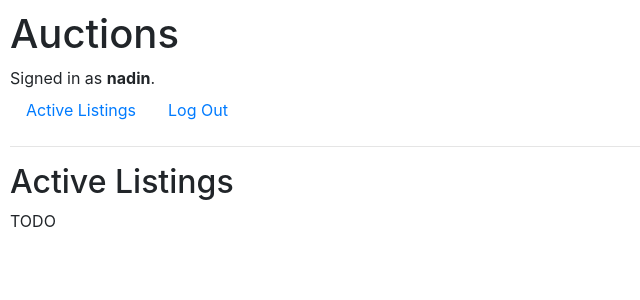
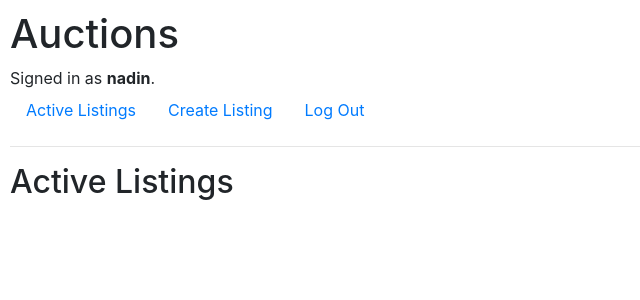
Before and after one commit to NadinKovaliova/Web50, a Django app: page / in a window 1280 px wide. Shown: the top 300 px of the page, without its empty margins (0-640 px from the left). Run offline with Django 3.2, Linux system fonts and the light colour scheme; a user stored in the database is signed in; data that the repository does not hold is empty; some libraries are stand-ins or nearby versions.

Commit message:
26/1 - 2

```diff
--- a/commerce/auctions/models.py
+++ b/commerce/auctions/models.py
@@ -4,8 +4,13 @@ from django.db import models
 
 class User(AbstractUser):
     pass
+
+
 class Category(models.Model):
     categoryName = models.CharField(max_length=50)
+
+    def __str__(self):
+        return self.categoryName
 
 class AuctionListing(models.Model):
     title = models.CharField(max_length=100)
@@ -20,7 +25,13 @@ class AuctionListing(models.Model):
     def __str__(self):
         return self.title
 
+    def current_price(self):
+        highest_bid = self.bids.order_by('-amount').first()
+        return highest_bid.amount if highest_bid else self.start_bid
 
+    def highest_bidder(self):
+        highest_bid = self.bids.order_by('-amount').first()
+        return highest_bid.bidder if highest_bid else None
 
 
 class Bid(models.Model):
@@ -41,3 +52,7 @@ class Comment(models.Model) :
 
     def __str__(self):
         return f"{self.author} commented on {self.listing.title}"
+
+class Watchlist(models.Model):
+    user = models.ForeignKey(User, on_delete=models.CASCADE, related_name="watchlist")
+    listing = models.ForeignKey(AuctionListing, on_delete=models.CASCADE, related_name="watchlist")
--- a/commerce/auctions/templates/auctions/index.html
+++ b/commerce/auctions/templates/auctions/index.html
@@ -2,6 +2,39 @@
 
 {% block body %}
     <h2>Active Listings</h2>
+    <div class="listing-container">
+        {% for listing in listings %}
+        <div class="listing-card">
+            <h3>{{ listing.title }}</h3>
+            <p>{{ listing.description }}</p>
+            <p><strong>Current Price:</strong> ${{ listing.current_price }}</p>
+            {% if listing.image_url %}
+            <img src="{{ listing.image_url }}" alt="{{ listing.title }}" class="lising-image">
+            {% endif %}
+            <a href="{% url 'listing' listing.id %}" class="btn btn-primary">View Listing</a>
 
-    TODO
+
+        </div>
+        {% endfor %}
+    </div>
+    <style>
+    .listing-container {
+        display: flex;
+        flex-wrap: wrap;
+        gap: 20px;
+    }
+    .listing-card {
+        border: 1px solid #ddd;
+        border-radius: 5px;
+        padding: 15px;
+        width: 300px;
+        text-align: center;
+    }
+    .listing-image {
+        max-width: 100%;
+        height: auto;
+        margin-bottom: 10px;
+    }
+
+    </style>
 {% endblock %}
--- a/commerce/auctions/templates/auctions/layout.html
+++ b/commerce/auctions/templates/auctions/layout.html
@@ -22,6 +22,9 @@
             </li>
             {% if user.is_authenticated %}
                 <li class="nav-item">
+                    <a class="nav-link" href="{% url 'create_listing' %}">Create Listing</a>
+                </li>
+                <li class="nav-item">
                     <a class="nav-link" href="{% url 'logout' %}">Log Out</a>
                 </li>
             {% else %}
--- a/commerce/auctions/urls.py
+++ b/commerce/auctions/urls.py
@@ -1,10 +1,11 @@
 from django.urls import path
-
 from . import views
 
 urlpatterns = [
     path("", views.index, name="index"),
     path("login", views.login_view, name="login"),
     path("logout", views.logout_view, name="logout"),
-    path("register", views.register, name="register")
+    path("register", views.register, name="register"),
+    path("create", views.create_listing, name="create_listing"),
+ #  path("<int:listing_id>", views.listing,name="listing"),
 ]
--- a/commerce/auctions/views.py
+++ b/commerce/auctions/views.py
@@ -1,14 +1,20 @@
 from django.contrib.auth import authenticate, login, logout
 from django.db import IntegrityError
 from django.http import HttpResponse, HttpResponseRedirect
-from django.shortcuts import render
+from django.shortcuts import render, redirect, get_object_or_404
 from django.urls import reverse
+from django.contrib.auth.decorators import login_required
+from django.contrib import messages
 
-from .models import User
-
+from .models import User, AuctionListing, Bid, Comment, Watchlist
+from .forms import CreateListingForm, BidForm, CommentForm
 
 def index(request):
-    return render(request, "auctions/index.html")
+    active_listings= AuctionListing.objects.filter(is_active=True)
+
+    return render(request, "auctions/index.html", {
+        "listings": active_listings
+    })
 
 
 def login_view(request):
@@ -61,3 +67,69 @@ def register(request):
         return HttpResponseRedirect(reverse("index"))
     else:
         return render(request, "auctions/register.html")
+
+@login_required
+def create_listing(request):
+    if request.method =="POST":
+        form = CreateListingForm(request.POST)
+        if form.is_valid():
+            listing = form.save(commit=False)
+            listing.owner = request.user
+            listing.save()
+            return redirect('index')
+    else:
+        form = CreateListingForm()
+    return render(request, "auctions/create_listing.html", {
+        "form": form
+    })
+
+def listing(request, listing_id):
+    listing = get_object_or_404(AuctionListing, id=listing_id)
+    comments = listing.comments.all()
+    current_user = request.user
+    is_in_watchlist = current_user.is_authenticated and Watchlist.objects.filter(user=current_user, listing=listing).exists
+
+
+    if request.method == "POST":
+       if "place_bid" in request.POST:
+        bid_form = BidForm(request.POST)
+        if bid_form.is_valid():
+            amount = bid_form.cleaned_data['amount']
+            if amount < listing.current_price():
+                messages.error(request, "Your bid must be higher than the current price.")
+            else:
+                Bid.objects.create(listing=listing, bidder=current_user, amount=amount)
+                messages.success(request, "Bid placed successfully!")
+                return redirect("listing", listing_id=listing.id)
+        elif "add_comment" in request.POST:
+            comment_form = CommentForm(request.POST)
+            if comment_form.is_valid():
+                text = comment_form.cleaned_data['text']
+                Comment.objects.create(listing=listing, commenter=current_user, text=text)
+                messages.success(request, "Comment added successfully!")
+                return redirect("listing", listing_id=listing.id)
+        elif "watchlist_action" in request.POST:
+            if is_in_watchlist:
+                Watchlist.objects.filter(user=current_user, listing=listing).delete()
+                messages.success(request, "Removed from watchlist.")
+            else:
+                Watchlist.objects.create(user=current_user, listing=listing)
+                messages.success(request, "Added to watchlist.")
+            return redirect("listing", listing_id=listing.id)
+        elif "close_auction" in request.POST:
+            if listing.owner == current_user:
+                listing.is_active = False
+                listing.save()
+                messages.success(request, "Auction closed!")
+                return redirect("listing", listing_id=listing.id)
+
+
+    bid_form = BidForm()
+    comment_form = CommentForm()
+    return render(request, "auctions/listing.html", {
+        "listing": listing,
+        "comments": comments,
+        "bid_form": bid_form,
+        "comment_form": comment_form,
+        "is_in_watchlist": is_in_watchlist
+    })
```
Also changed, not shown: commerce/auctions/forms.py (added, +33 -0 lines), commerce/auctions/templates/auctions/create_listing.html (added, +10 -0 lines), commerce/auctions/templates/auctions/listing.html (added, +86 -0 lines), commerce/auctions/migrations/0003_category_alter_auctionlisting_owner_and_more.py (added), commerce/db.sqlite3.
